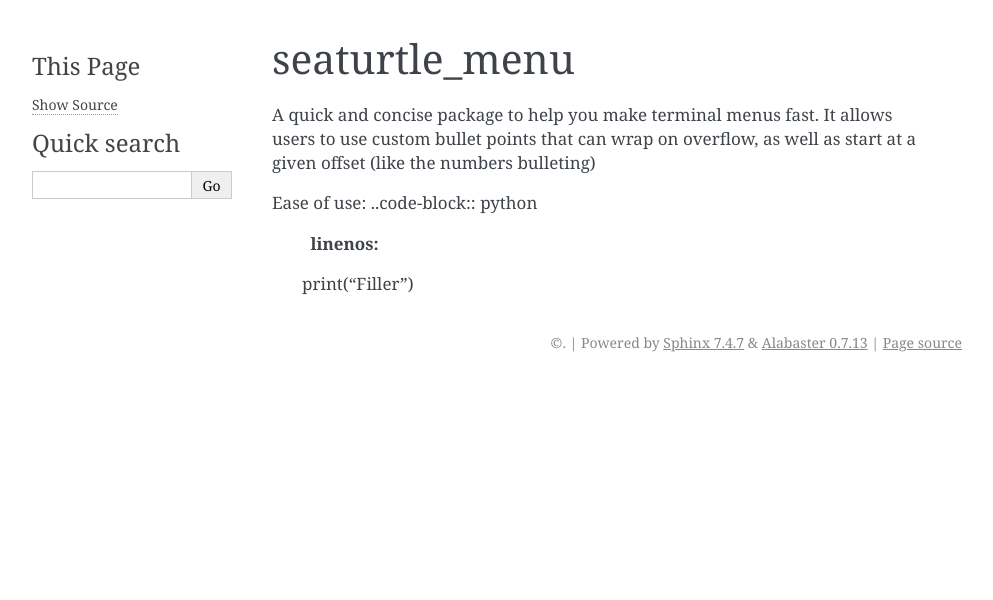
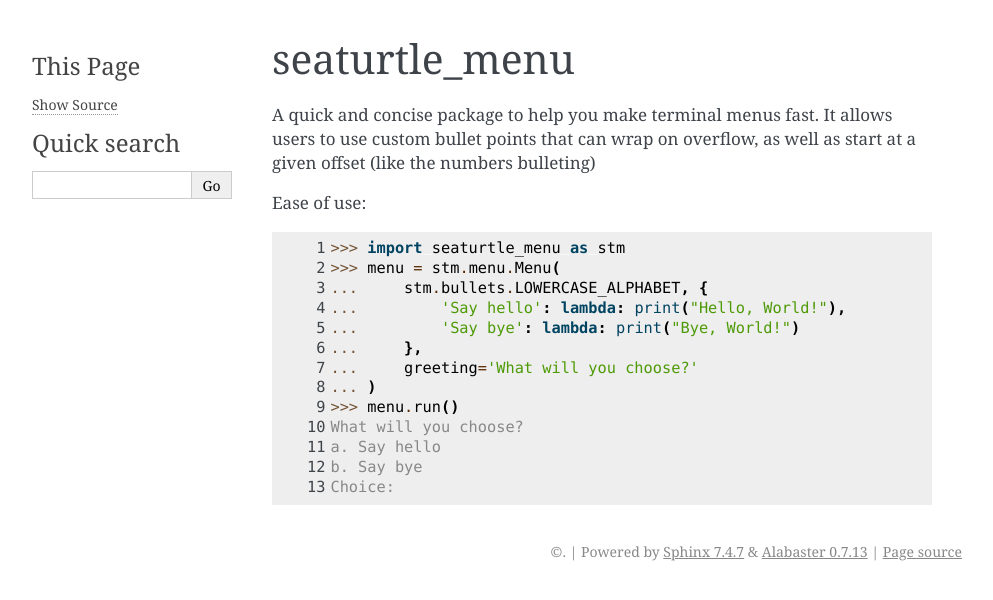
Before and after one commit to tathyagarg/seaturtle_menu, a Sphinx documentation site: the page built from docs/index.rst, in a window 1280 px wide. Shown: the top 600 px of the page, without its empty margins (148-1141 px from the left). Built offline with Sphinx 7.4.7, drawn with Linux system fonts in a browser that asks for light colours.

Commit message:
Changed user input message

```diff
--- a/docs/index.rst
+++ b/docs/index.rst
@@ -5,7 +5,20 @@ seaturtle_menu
 A quick and concise package to help you make terminal menus fast. It allows users to use custom bullet points that can wrap on overflow, as well as start at a given offset (like the numbers bulleting)
 
 Ease of use:
-..code-block:: python
+
+.. code-block:: python
     :linenos:
 
-    print("Filler")
+    >>> import seaturtle_menu as stm
+    >>> menu = stm.menu.Menu(
+    ...     stm.bullets.LOWERCASE_ALPHABET, {
+    ...         'Say hello': lambda: print("Hello, World!"),
+    ...         'Say bye': lambda: print("Bye, World!")
+    ...     },
+    ...     greeting='What will you choose?'
+    ... )
+    >>> menu.run()
+    What will you choose?
+    a. Say hello
+    b. Say bye
+    Choice:
--- a/pyproject.toml
+++ b/pyproject.toml
@@ -4,7 +4,7 @@ build-backend = "hatchling.build"
 
 [project]
 name = "seaturtle_menu"
-version = "1.0.1"
+version = "1.1.0"
 dependencies = []
 requires-python = ">=3.12"
 authors = [
--- a/seaturtle_menu/__init__.py
+++ b/seaturtle_menu/__init__.py
@@ -3,7 +3,7 @@ from .consts import *
 from .menu import *
 from .utils import *
 
-VERSION = (1, 0, 1)
+VERSION = (1, 1, 0)
 
 __all__ = ['Bullets', 'Bulletable', 'LOWERCASE_ALPHABET', 'UPPERCASE_ALPHABET', 'DIGITS', 'Menu']
 __version__ = '.'.join(map(str, VERSION))
--- a/setup.py
+++ b/setup.py
@@ -1,6 +1,6 @@
 from setuptools import setup, find_packages
 
-VERSION = '1.0.1'
+VERSION = '1.1.0'
 DESCRIPTION = 'Make effective terminal menus quickly and concisely.'
 
 setup(
```
Also changed, not shown: 1 other file.
